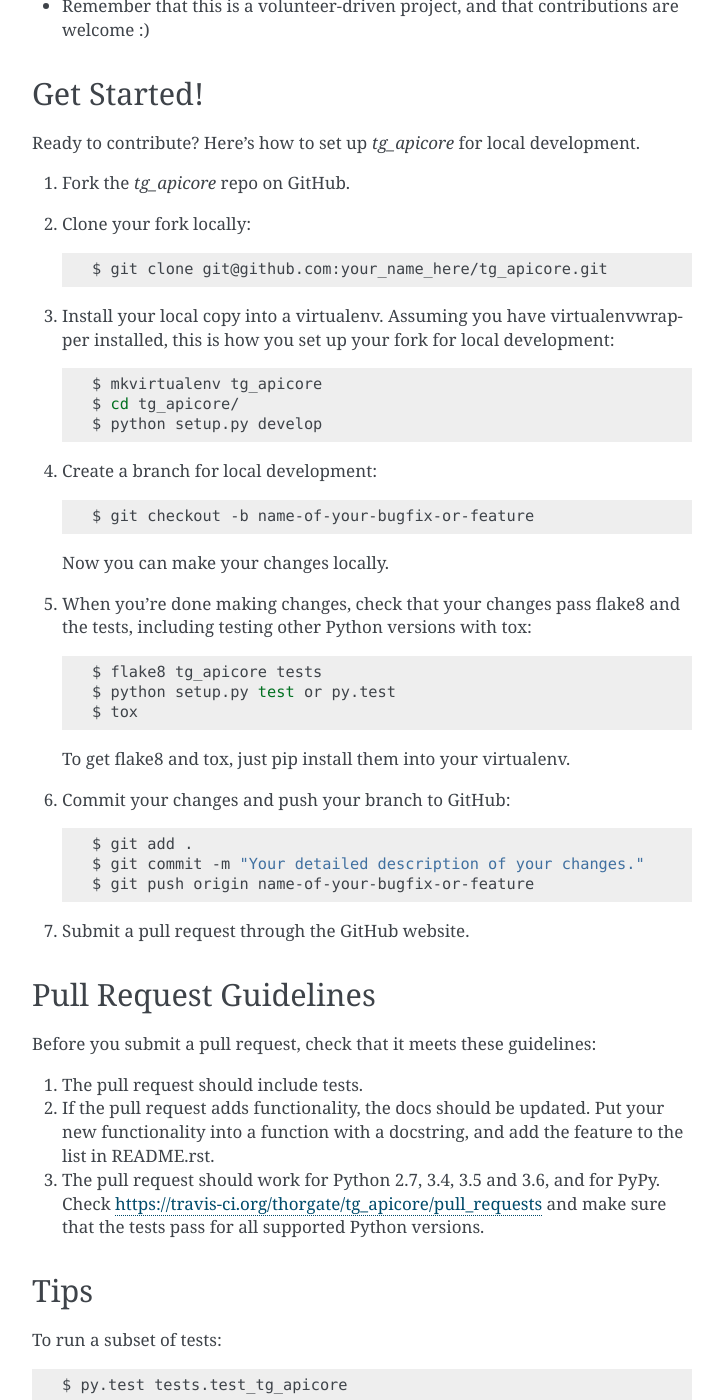
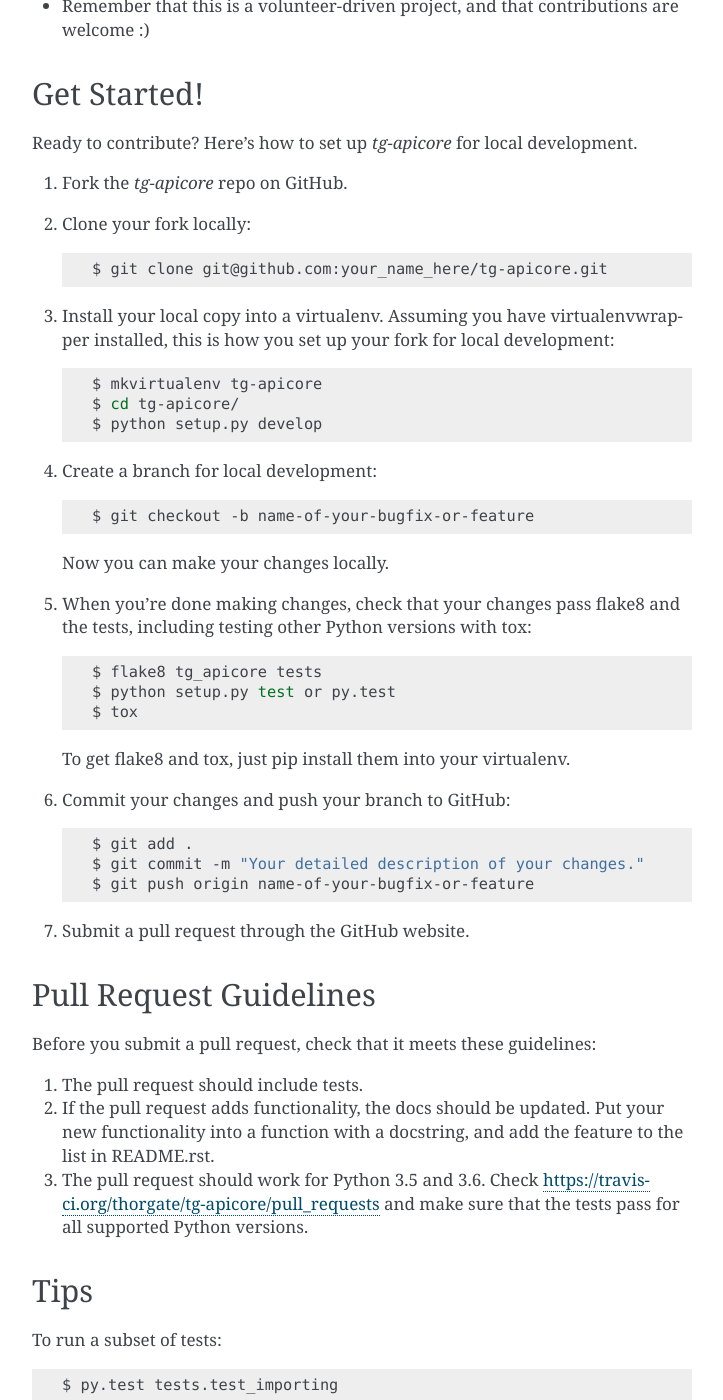
Before and after one commit to thorgate/tg-apicore, a Sphinx documentation site: the page built from docs/contributing.rst, in a window 1280 px wide and 1400 px high, scrolled down 1147 px. Shown: the whole window, without its empty margins (388-1111 px from the left). Built offline with Sphinx 7.4.7, drawn with Linux system fonts in a browser that asks for light colours; pages that are not in the unit, such as notebooks, are missing from menus; some of the changed text lies outside the part shown.

Commit message:
The package/repo name is tg-apicore, with dash

```diff
--- a/CONTRIBUTING.rst
+++ b/CONTRIBUTING.rst
@@ -15,7 +15,7 @@ Types of Contributions
 Report Bugs
 ~~~~~~~~~~~
 
-Report bugs at https://github.com/thorgate/tg_apicore/issues.
+Report bugs at https://github.com/thorgate/tg-apicore/issues.
 
 If you are reporting a bug, please include:
 
@@ -45,7 +45,7 @@ articles, and such.
 Submit Feedback
 ~~~~~~~~~~~~~~~
 
-The best way to send feedback is to file an issue at https://github.com/thorgate/tg_apicore/issues.
+The best way to send feedback is to file an issue at https://github.com/thorgate/tg-apicore/issues.
 
 If you are proposing a feature:
 
@@ -57,17 +57,17 @@ If you are proposing a feature:
 Get Started!
 ------------
 
-Ready to contribute? Here's how to set up `tg_apicore` for local development.
+Ready to contribute? Here's how to set up `tg-apicore` for local development.
 
-1. Fork the `tg_apicore` repo on GitHub.
+1. Fork the `tg-apicore` repo on GitHub.
 2. Clone your fork locally::
 
-    $ git clone git@github.com:your_name_here/tg_apicore.git
+    $ git clone git@github.com:your_name_here/tg-apicore.git
 
 3. Install your local copy into a virtualenv. Assuming you have virtualenvwrapper installed, this is how you set up your fork for local development::
 
-    $ mkvirtualenv tg_apicore
-    $ cd tg_apicore/
+    $ mkvirtualenv tg-apicore
+    $ cd tg-apicore/
     $ python setup.py develop
 
 4. Create a branch for local development::
@@ -102,8 +102,8 @@ Before you submit a pull request, check that it meets these guidelines:
 2. If the pull request adds functionality, the docs should be updated. Put
    your new functionality into a function with a docstring, and add the
    feature to the list in README.rst.
-3. The pull request should work for Python 2.7, 3.4, 3.5 and 3.6, and for PyPy. Check
-   https://travis-ci.org/thorgate/tg_apicore/pull_requests
+3. The pull request should work for Python 3.5 and 3.6. Check
+   https://travis-ci.org/thorgate/tg-apicore/pull_requests
    and make sure that the tests pass for all supported Python versions.
 
 Tips
@@ -111,7 +111,7 @@ Tips
 
 To run a subset of tests::
 
-$ py.test tests.test_tg_apicore
+$ py.test tests.test_importing
 
 
 Deploying
--- a/setup.py
+++ b/setup.py
@@ -42,13 +42,13 @@ setup(
     license="ISC license",
     long_description=readme + '\n\n' + history,
     include_package_data=True,
-    keywords='tg_apicore',
-    name='tg_apicore',
+    keywords='tg-apicore django djangorestframework',
+    name='tg-apicore',
     packages=find_packages(include=['tg_apicore']),
     setup_requires=setup_requirements,
     test_suite='tests',
     tests_require=test_requirements,
-    url='https://github.com/thorgate/tg_apicore',
+    url='https://github.com/thorgate/tg-apicore',
     version='0.1.0',
     zip_safe=False,
 )
```
Also changed, not shown: README.rst (+4 -4 lines), docs/installation.rst (+5 -5 lines), .travis.yml, example/README.md, 1 other file.
